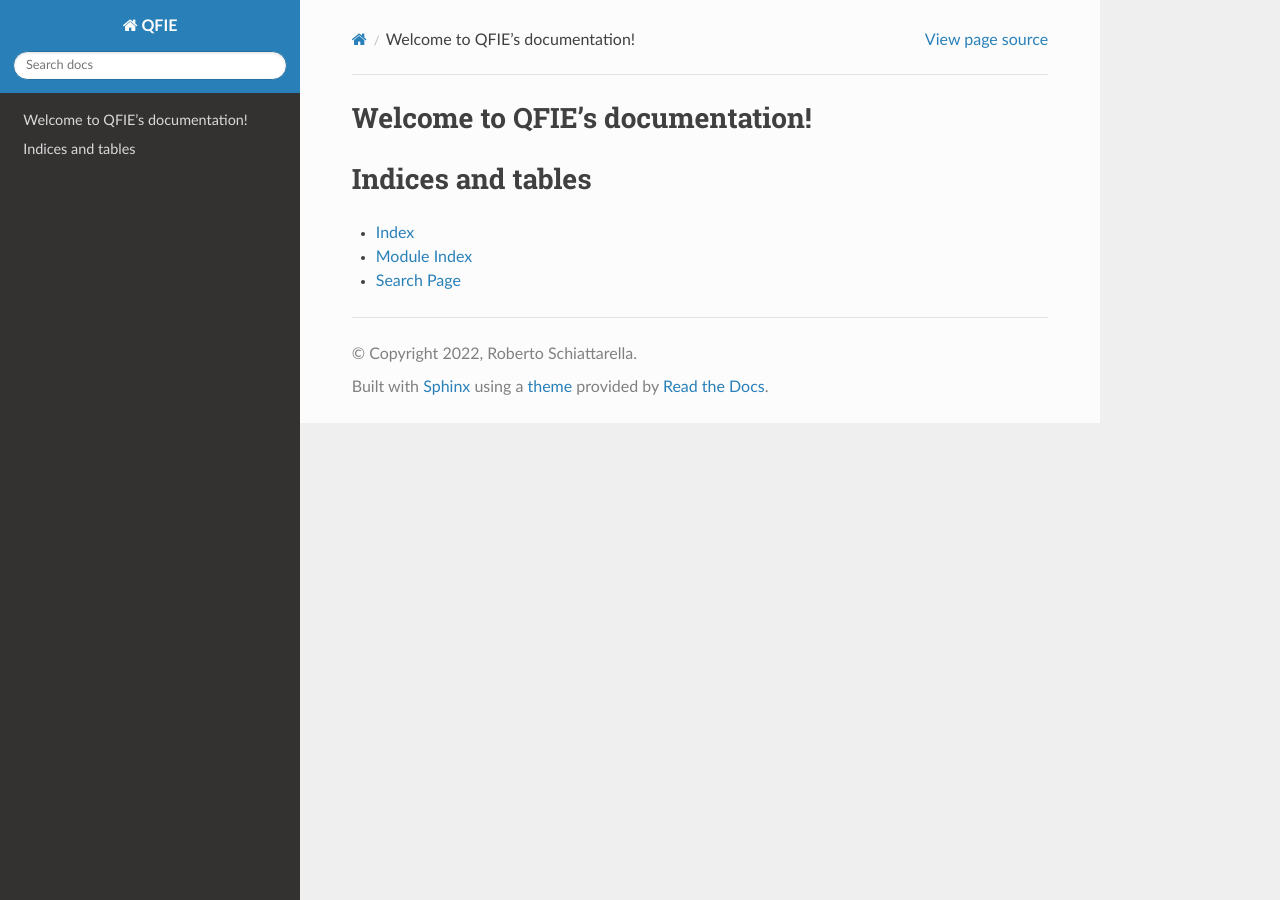
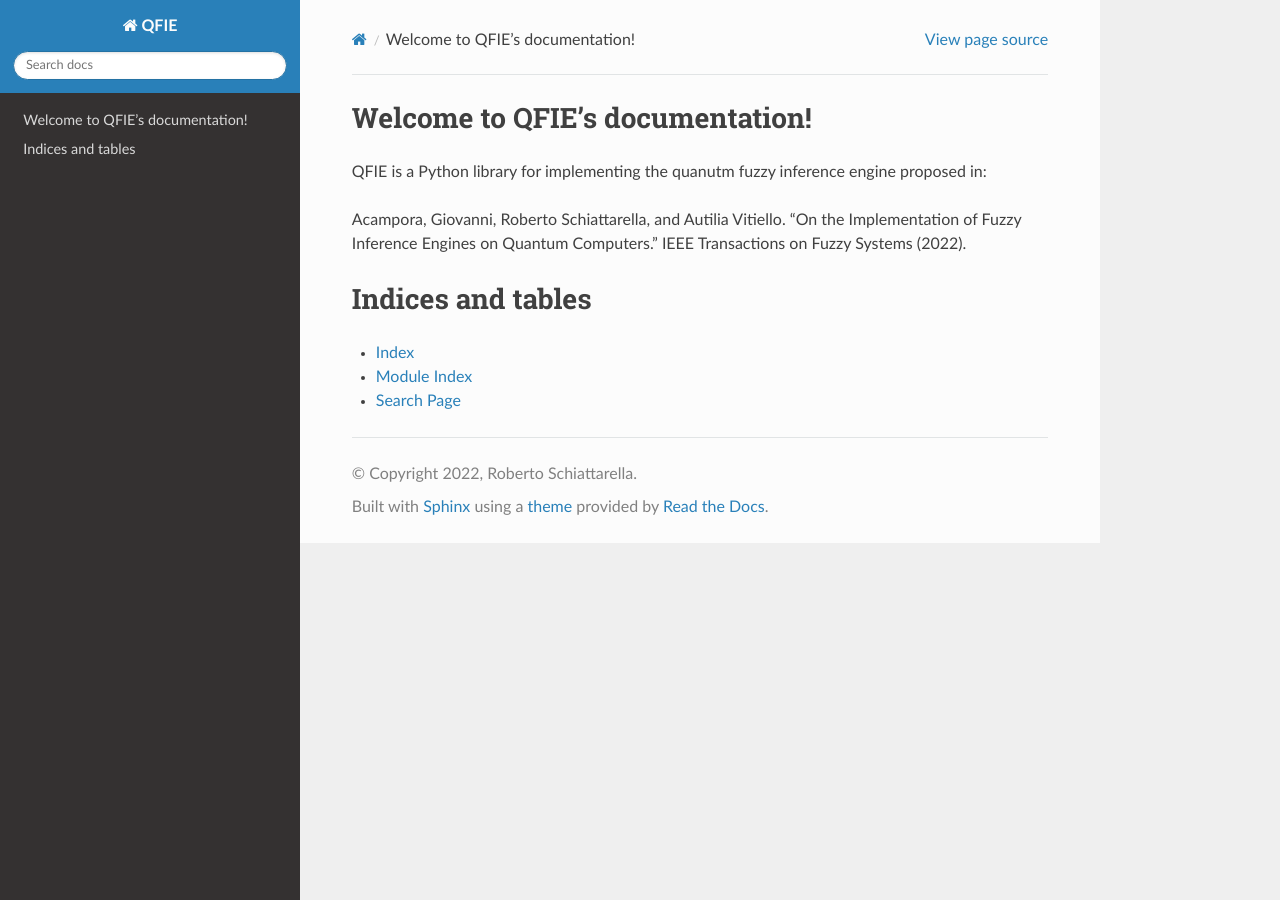
Before and after one commit to Quasar-UniNA/QFIE, a Sphinx documentation site: the page built from docs/source/index.rst, in a window 1280 px wide. Built offline with Sphinx 7.4.7 and the Read the Docs theme 2.0.0, drawn with Linux system fonts in a browser that asks for light colours.

Commit message:
Update index.rst

```diff
--- a/docs/source/index.rst
+++ b/docs/source/index.rst
@@ -5,6 +5,11 @@
 
 Welcome to QFIE's documentation!
 ================================
+
+QFIE is a Python library for implementing the quanutm fuzzy inference engine proposed in:
+
+Acampora, Giovanni, Roberto Schiattarella, and Autilia Vitiello. "On the Implementation of Fuzzy Inference Engines on Quantum Computers." IEEE Transactions on Fuzzy Systems (2022).
+
 
 .. toctree::
    :maxdepth: 2
```
